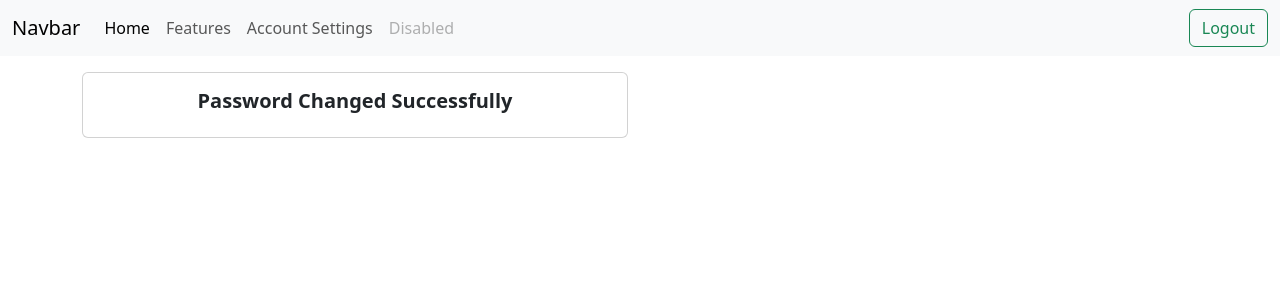
After one commit to adriangabriel1000/oplauncher, a Django app: page /user/password_change/done/ in a window 1280 px wide. The commit adds this page. Shown: the top 300 px of the page. Run offline with Django 5.2, Linux system fonts and the light colour scheme; a user stored in the database is signed in.

Commit message:
changePass

```diff
--- a/oplauncher/launcher/templates/launcher/base.html
+++ b/oplauncher/launcher/templates/launcher/base.html
@@ -23,9 +23,9 @@
 
                     <div class="collapse navbar-collapse" id="navbarNavAltMarkup">
                         <div class="navbar-nav">
-                            <a class="nav-link active" aria-current="page" href="#">Home</a>
+                            <a class="nav-link active" aria-current="page" href="{% url 'index' %}">Home</a>
                             <a class="nav-link" href="#">Features</a>
-                            <a class="nav-link" href="#">Pricing</a>
+                            <a class="nav-link" href="{% url 'accSettings' %}">Account Settings</a>
                             <a class="nav-link disabled">Disabled</a>
                         </div>
                     </div>
--- a/oplauncher/launcher/views.py
+++ b/oplauncher/launcher/views.py
@@ -11,3 +11,6 @@ def index(request):
     return render(request, 'launcher/index.html', {
         'quals': quals,
     })
+
+def accSettigns(request):
+    return render(request, 'user/account_settings.html')
--- /dev/null
+++ b/oplauncher/user/templates/user/password_change_done.html
@@ -0,0 +1,19 @@
+{% extends 'launcher/base.html' %}
+
+{% block body %}
+<p>
+
+  <div class="container">
+    <div class="row">
+        <div class="col-md-6">
+          <div class="card">
+              <div class="card-body">
+                <h5><div class="card-title text-center">Password Changed Successfully</div></h5>
+
+              </div>
+          </div>
+        </div>
+    </div>
+  </div>
+
+{% endblock %}
--- a/oplauncher/user/urls.py
+++ b/oplauncher/user/urls.py
@@ -1,12 +1,13 @@
 from django.views.generic import TemplateView
 from django.urls import path
 from . import views
-from django.contrib.auth import views as auth_views
+from django.contrib.auth import views as auth_view
 
 urlpatterns = [
     #path('', views.index, name='index'),
     path('login/', views.user_login, name='login'),
     path('logout/', views.user_logout, name='logout'),
-    #path('logout/', auth_views.LogoutView.as_view(template_name='user/logout.html'), name='logout'),
-
+    path('password_change/', auth_view.PasswordChangeView.as_view(template_name='user/password_change_form.html'), name='password_change'),
+    path('password_change/done/', auth_view.PasswordChangeDoneView.as_view(template_name='user/password_change_done.html'), name='password_change_done'),
+    path('account_settings/', views.accSettings, name='accSettings'),
 ]
--- a/oplauncher/user/views.py
+++ b/oplauncher/user/views.py
@@ -30,7 +30,8 @@ def user_logout(request):
     #return render(request, 'user/logout.html')
     #return HttpResponse("Logout successful")
 
-
+def accSettings(request):
+    return render(request, 'user/account_settings.html')
 
 def index(request):
     return render(request, 'user/index.html')
```
Also changed, not shown: oplauncher/user/templates/user/account_settings.html (added, +10 -0 lines), oplauncher/user/templates/user/login.html (+0 -9 lines), oplauncher/user/templates/user/password_change_form.html (added, +8 -0 lines), oplauncher/db.sqlite3.
